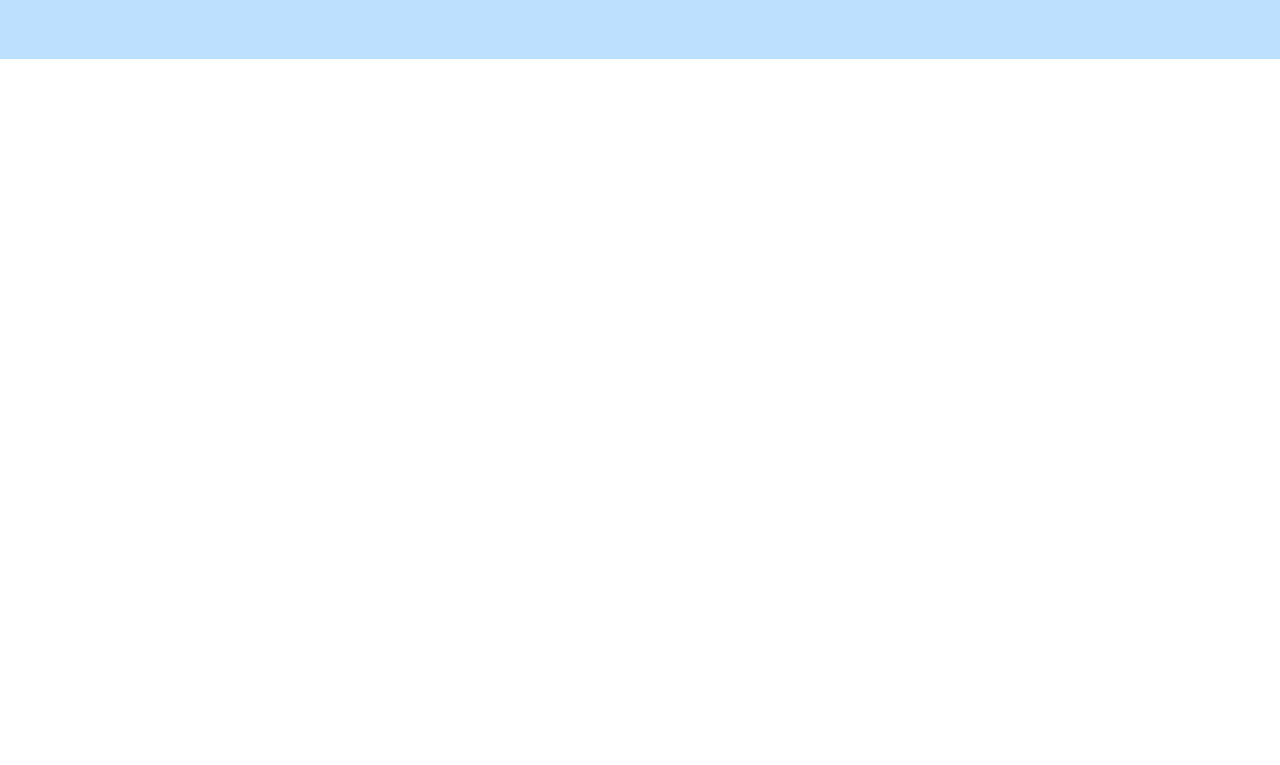
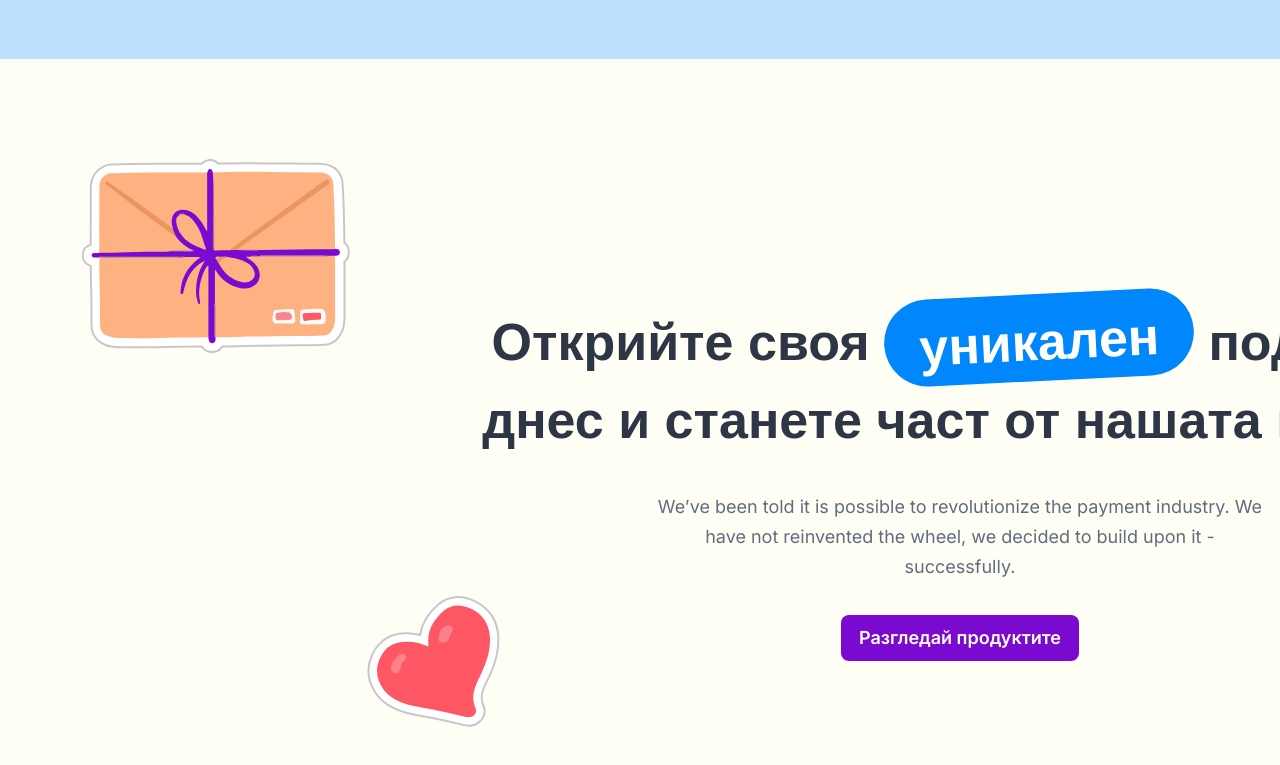
Before and after one commit to ievgeniy16/Product-Page, a website: page index.html in a window 1280 px wide. Shown: the part 4643-5408 px from the top of the page. Before the commit the page ends 4702 px from the top, so only its background shows below. Drawn offline with Linux system fonts and the light colour scheme; a web font is replaced by a local one.

Commit message:
see-more-products

```diff
--- a/index.html
+++ b/index.html
@@ -355,7 +355,28 @@
       </div>
     </section>
 
-    </div>
+
+
+    <section class="more-products bg-[rgba(255,254,244,1)]">
+      <div class="relative">
+        <div class="flex flex-col items-center pt-[235px] pb-[285px]">
+          <h2 class="w-[50%] mb-[33px] text-center text-[rgba(46,54,70,1)] text-[52px] font-bold" style="font-family: 'Nexa', sans-serif">Открийте своя <p class="inline-block px-[35px] pt-[9px] rotate-[-2.85deg] rounded-[50px] text-white bg-[rgba(0,135,251,1)]">уникален</p> подарък днес и станете част от нашата мисия
+          </h2>
+          <p class="max-w-[625px] mb-[33px] text-center text-[18px]/[30px] text-[rgba(95,109,126,1)]" style="font-family: 'Inter', sans-serif">
+            We’ve been told it is possible to revolutionize the payment industry. We have not reinvented the wheel, we decided to build upon it - successfully.
+          </p>
+          <button class="px-[18px] py-[12px] text-[18px]/[22px] text-white font-semibold rounded-[8px] bg-[rgba(123,10,209,1)]" style="font-family: 'Inter', sans-serif">Разгледай продуктите</button>
+        </div>
+
+        <div class="icons">
+          <img class="absolute top-[100px] left-[81px] w-[270px] h-[195px]" src="./src/assets/more-products/icon1.svg" alt="icon1">
+          <img class="absolute top-[512px] left-[351px]" src="./src/assets/more-products/icon2.svg" alt="icon2">
+          <img class="absolute top-[482px] left-[1439px] w-[203px] h-[215px]" src="./src/assets/more-products/icon3.svg" alt="icon3">
+          <img class="absolute top-[107px] right-[110px]" src="./src/assets/more-products/icon4.svg" alt="icon4">
+        </div>
+      </div>
+    </section>
+
   </body>
 
 </html>
```
Also changed, not shown: output.css, src/assets/more-products/icon1.svg (added), src/assets/more-products/icon2.svg (added), src/assets/more-products/icon3.svg (added), src/assets/more-products/icon4.svg (added).
